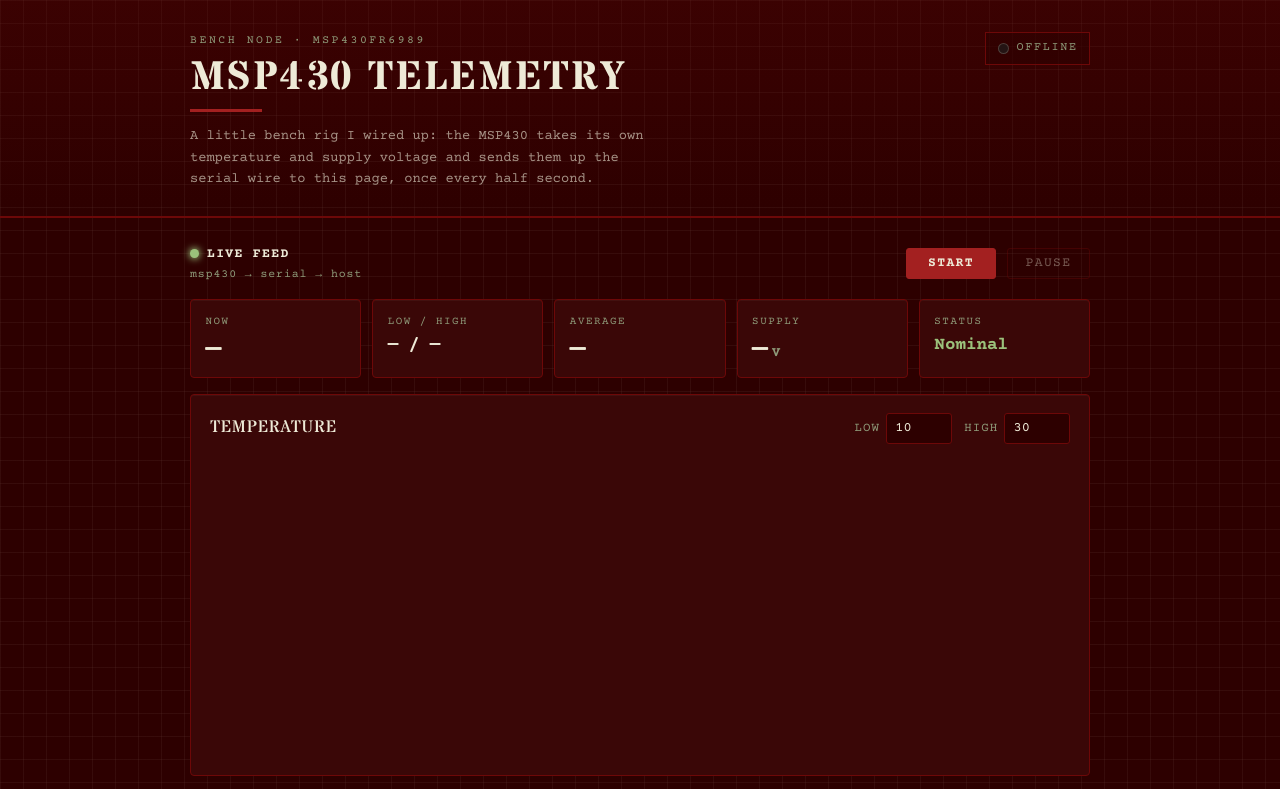
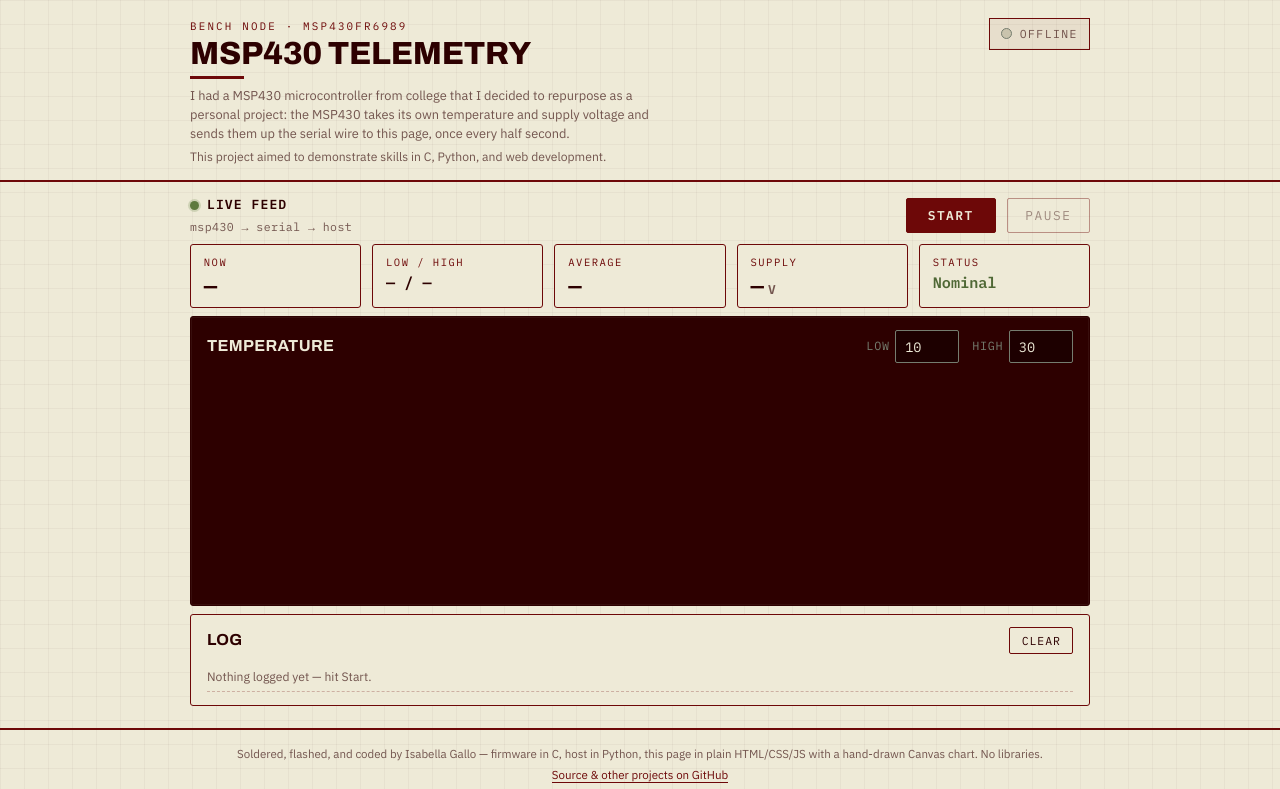
Before and after one commit to bg1750/msp430-telemetry-dashboard, a website with bundled scripts: page index.html in a window 1280 px wide. Shown: the top 789 px of the page. Built offline with nearby package versions, Linux system fonts and the light colour scheme.

Commit message:
ui: compact dashboard to fit one screen; refresh demo GIF
- Shrink the nameplate/header, drop chart height 300->220, and tighten
  paddings/gaps so the full dashboard (header through chart) fits a normal
  viewport without scrolling.
- Re-record the README demo GIF against the compact layout with the whole
  chart in frame, fixing the earlier bottom crop (also smaller: 2.1MB->1.5MB).

Co-Authored-By: Claude Opus 4.8 <noreply@anthropic.com>

```diff
--- a/css/styles.css
+++ b/css/styles.css
@@ -1,208 +1,187 @@
 :root {
-  /* Hand-built bench instrument: oxblood enamel, sage lamp, cream silkscreen. */
-  --maroon: #2D0000;      /* enamel base */
-  --panel: #3A0707;       /* raised panel */
-  --oxblood: #6D0808;     /* engraved rules, borders */
-  --oxblood-lit: #A32020; /* lit red: buttons, alarms */
-  --sage: #8E9A79;        /* silkscreen labels (brightened for legibility) */
-  --sage-glow: #9BC17B;   /* the lamp when it's lit (clear green) */
-  --cream: #EEEAD7;       /* ink: text + data */
-  --cream-dim: rgba(238, 234, 215, 0.62);
-  --grid: rgba(238, 234, 215, 0.05);
+  /* Engineering faceplate: cream panel, maroon ink, oxblood-red accent,
+     sage/green signal, with the chart sunk into a dark scope screen. */
+  --paper: #EEEAD7;       /* the faceplate (main window) */
+  --ink: #2D0000;         /* maroon ink: primary text */
+  --ink-soft: rgba(45, 0, 0, 0.64);
+  --red: #6D0808;         /* accent: rules, stamps, controls, alarm */
+  --red-lit: #8E1212;
+  --sage: #757D6F;        /* borders + dark-panel detail */
+  --green: #4F6835;       /* readable green: connected / ok text */
+  --green-lamp: #5E7A3E;  /* the lit lamp */
+  --screen: #2D0000;      /* embedded scope display */
+  --rule: rgba(109, 8, 8, 0.26);
 
-  /* literals the Canvas chart reads via getComputedStyle (no var() here) */
-  --line: rgba(238, 234, 215, 0.10);
-  --muted: rgba(238, 234, 215, 0.62);
-  --accent: #8FA87C;      /* scope trace — sage green */
-  --amber: rgba(238, 234, 215, 0.5);
-  --red: #A32020;
+  /* chart literals (it sits on the dark --screen) */
+  --chart-grid: rgba(238, 234, 215, 0.10);
+  --chart-muted: rgba(238, 234, 215, 0.55);
+  --chart-trace: #9BB46E; /* phosphor-green trace */
+  --chart-lo: rgba(238, 234, 215, 0.45);
+  --chart-hi: #C0472F;    /* bright red threshold, legible on the screen */
 
-  --font-display: "Stardos Stencil", ui-monospace, monospace;
-  --font-body: "Courier Prime", "Courier New", monospace;
-  --mono: "Courier Prime", ui-monospace, monospace;
+  --font-display: "Archivo", system-ui, sans-serif;
+  --font-body: "IBM Plex Sans", system-ui, sans-serif;
+  --font-mono: "IBM Plex Mono", ui-monospace, monospace;
 }
 
 * { box-sizing: border-box; }
 
 body {
   margin: 0;
-  color: var(--cream);
+  color: var(--ink);
   font-family: var(--font-body);
   line-height: 1.55;
-  background-color: var(--maroon);
-  /* faint engineering-pad grid */
+  background-color: var(--paper);
   background-image:
-    linear-gradient(var(--grid) 1px, transparent 1px),
-    linear-gradient(90deg, var(--grid) 1px, transparent 1px);
-  background-size: 23px 23px;
+    linear-gradient(rgba(45, 0, 0, 0.04) 1px, transparent 1px),
+    linear-gradient(90deg, rgba(45, 0, 0, 0.04) 1px, transparent 1px);
+  background-size: 24px 24px;
   -webkit-font-smoothing: antialiased;
 }
 
 .wrap { width: min(900px, 94vw); margin-inline: auto; }
 
-/* ---- Nameplate header ---- */
-.topbar {
-  border-bottom: 2px solid var(--oxblood);
-  padding: 2rem 0 1.6rem;
-  background: linear-gradient(180deg, rgba(109, 8, 8, 0.22), transparent);
-}
-.bar {
-  display: flex; align-items: flex-start; justify-content: space-between; gap: 1.2rem; flex-wrap: wrap;
-}
+/* ---- Nameplate ---- */
+.topbar { border-bottom: 2px solid var(--red); padding: 1.1rem 0 0.85rem; }
+.bar { display: flex; align-items: flex-start; justify-content: space-between; gap: 1.2rem; flex-wrap: wrap; }
 .eyebrow {
-  margin: 0 0 0.5rem; font-size: 0.72rem; letter-spacing: 0.22em; text-transform: uppercase;
-  color: var(--sage);
+  margin: 0 0 0.28rem; font-family: var(--font-mono); font-size: 0.68rem;
+  letter-spacing: 0.2em; text-transform: uppercase; color: var(--red);
 }
 .topbar h1 {
-  font-family: var(--font-display); font-weight: 700; font-size: clamp(1.6rem, 5vw, 2.5rem);
-  margin: 0; text-transform: uppercase; letter-spacing: 0.06em; color: var(--cream);
-  line-height: 1;
+  font-family: var(--font-display); font-weight: 800; font-size: clamp(1.4rem, 4vw, 2rem);
+  margin: 0; text-transform: uppercase; letter-spacing: -0.01em; line-height: 0.95; color: var(--ink);
 }
 .topbar h1::after {
-  content: ""; display: block; width: 4.5rem; height: 3px; margin-top: 0.7rem;
-  background: var(--oxblood-lit);
+  content: ""; display: block; width: 3.4rem; height: 3px; margin-top: 0.45rem; background: var(--red);
 }
-.tagline {
-  margin: 0.9rem 0 0; color: var(--cream-dim); font-size: 0.86rem; max-width: 56ch;
-}
+.tagline { margin: 0.5rem 0 0; color: var(--ink-soft); font-size: 0.8rem; line-height: 1.45; max-width: 62ch; }
+.note { margin: 0.3rem 0 0; color: var(--ink-soft); font-size: 0.76rem; max-width: 62ch; }
 
 /* ---- On-air lamp ---- */
 .conn {
-  display: flex; align-items: center; gap: 0.5rem; font-size: 0.74rem;
-  text-transform: uppercase; letter-spacing: 0.14em; color: var(--sage);
-  padding: 0.4rem 0.7rem; border: 1px solid var(--oxblood);
-  background: rgba(45, 0, 0, 0.6); white-space: nowrap;
+  display: flex; align-items: center; gap: 0.5rem; font-family: var(--font-mono);
+  font-size: 0.72rem; text-transform: uppercase; letter-spacing: 0.12em; color: var(--ink-soft);
+  padding: 0.4rem 0.7rem; border: 1px solid var(--red); background: rgba(109, 8, 8, 0.05); white-space: nowrap;
 }
 .conn .dot {
   width: 11px; height: 11px; border-radius: 50%;
-  background: #241414; border: 1px solid rgba(238, 234, 215, 0.2);
-  transition: background 0.3s, box-shadow 0.3s;
+  background: #c9c3ad; border: 1px solid var(--sage); transition: background 0.3s, box-shadow 0.3s;
 }
-.conn.on {
-  color: var(--sage-glow); border-color: var(--sage);
-}
+.conn.on { color: var(--green); border-color: var(--green-lamp); }
 .conn.on .dot {
-  background: var(--sage-glow); border-color: var(--sage-glow);
-  box-shadow: 0 0 8px 1px var(--sage-glow);
-  animation: lamp 2.4s ease-in-out infinite;
+  background: var(--green-lamp); border-color: var(--green);
+  box-shadow: 0 0 0 2px rgba(94, 122, 62, 0.25); animation: lamp 2.4s ease-in-out infinite;
 }
 @keyframes lamp {
-  0%, 100% { box-shadow: 0 0 6px 1px var(--sage-glow); }
-  50%      { box-shadow: 0 0 11px 2px var(--sage-glow); }
+  0%, 100% { box-shadow: 0 0 0 2px rgba(94, 122, 62, 0.22); }
+  50%      { box-shadow: 0 0 0 4px rgba(94, 122, 62, 0.14); }
 }
 
-main { padding: 1.6rem 0 3rem; display: flex; flex-direction: column; gap: 1rem; }
+main { padding: 0.8rem 0 1rem; display: flex; flex-direction: column; gap: 0.5rem; }
 
 /* ---- Controls ---- */
-.controls-bar {
-  display: flex; align-items: center; justify-content: space-between; gap: 1rem; flex-wrap: wrap;
-}
-.source-label { display: flex; flex-direction: column; gap: 0.1rem; }
+.controls-bar { display: flex; align-items: center; justify-content: space-between; gap: 1rem; flex-wrap: wrap; }
+.source-label { display: flex; flex-direction: column; gap: 0.15rem; }
 .live-tag {
-  display: inline-flex; align-items: center; gap: 0.5rem; font-size: 0.82rem; font-weight: 700;
-  text-transform: uppercase; letter-spacing: 0.1em; color: var(--cream);
+  display: inline-flex; align-items: center; gap: 0.5rem; font-family: var(--font-mono);
+  font-size: 0.82rem; font-weight: 600; text-transform: uppercase; letter-spacing: 0.08em; color: var(--ink);
 }
 .live-tag::before {
   content: ""; width: 9px; height: 9px; border-radius: 50%;
-  background: var(--sage-glow); box-shadow: 0 0 7px 1px var(--sage-glow);
+  background: var(--green-lamp); box-shadow: 0 0 0 2px rgba(94, 122, 62, 0.22);
 }
-.source-sub { font-size: 0.72rem; letter-spacing: 0.08em; color: var(--sage); }
+.source-sub { font-family: var(--font-mono); font-size: 0.72rem; letter-spacing: 0.04em; color: var(--ink-soft); }
 .ctrl-right { display: flex; align-items: center; gap: 0.7rem; flex-wrap: wrap; }
 
 select, input[type="number"] {
-  font-family: inherit; font-size: 0.85rem; color: var(--cream); background: var(--maroon);
-  border: 1px solid var(--oxblood); border-radius: 3px; padding: 0.4rem 0.55rem;
+  font-family: var(--font-mono); font-size: 0.85rem; color: var(--ink); background: var(--paper);
+  border: 1px solid var(--red); border-radius: 2px; padding: 0.4rem 0.55rem;
 }
-input[type="number"] { width: 66px; }
+input[type="number"] { width: 64px; }
 
 .primary {
-  background: var(--oxblood-lit); color: var(--cream); border: 1px solid var(--oxblood-lit);
-  border-radius: 3px; padding: 0.46rem 1.3rem; font-family: inherit; font-weight: 700;
-  font-size: 0.82rem; text-transform: uppercase; letter-spacing: 0.1em; cursor: pointer;
+  background: var(--red); color: var(--paper); border: 1px solid var(--red); border-radius: 2px;
+  padding: 0.48rem 1.3rem; font-family: var(--font-mono); font-weight: 600; font-size: 0.8rem;
+  text-transform: uppercase; letter-spacing: 0.12em; cursor: pointer;
 }
-.primary:hover:not(:disabled) { background: #c02a2a; border-color: #c02a2a; }
-.primary:disabled { opacity: 0.38; cursor: not-allowed; }
+.primary:hover:not(:disabled) { background: var(--red-lit); border-color: var(--red-lit); }
+.primary:disabled { opacity: 0.4; cursor: not-allowed; }
 
 .ghost {
-  background: transparent; color: var(--cream); border: 1px solid var(--oxblood);
-  border-radius: 3px; padding: 0.46rem 1.1rem; font-family: inherit; font-size: 0.82rem;
-  text-transform: uppercase; letter-spacing: 0.1em; cursor: pointer;
+  background: transparent; color: var(--ink); border: 1px solid var(--red); border-radius: 2px;
+  padding: 0.48rem 1.1rem; font-family: var(--font-mono); font-size: 0.8rem;
+  text-transform: uppercase; letter-spacing: 0.12em; cursor: pointer;
 }
-.ghost:hover:not(:disabled) { border-color: var(--sage); }
-.ghost:disabled { opacity: 0.38; cursor: not-allowed; }
+.ghost:hover:not(:disabled) { background: rgba(109, 8, 8, 0.08); }
+.ghost:disabled { opacity: 0.4; cursor: not-allowed; }
 .ghost.small { font-size: 0.72rem; padding: 0.3rem 0.7rem; letter-spacing: 0.08em; }
 
 button:focus-visible, select:focus-visible, input:focus-visible {
-  outline: 2px solid var(--sage-glow); outline-offset: 2px;
+  outline: 2px solid var(--red); outline-offset: 2px;
 }
 
 /* ---- Readout tiles ---- */
 .tiles { display: grid; grid-template-columns: repeat(5, 1fr); gap: 0.7rem; }
 .tile {
-  background: var(--panel); border: 1px solid var(--oxblood); border-radius: 4px;
-  padding: 0.85rem 0.9rem; display: flex; flex-direction: column; gap: 0.4rem;
-  box-shadow: inset 0 1px 0 rgba(238, 234, 215, 0.04);
+  background: var(--paper); border: 1px solid var(--red); border-radius: 3px;
+  padding: 0.6rem 0.8rem; display: flex; flex-direction: column; gap: 0.3rem;
 }
 .tile-label {
-  font-size: 0.68rem; text-transform: uppercase; letter-spacing: 0.14em; color: var(--sage);
+  font-family: var(--font-mono); font-size: 0.66rem; text-transform: uppercase;
+  letter-spacing: 0.14em; color: var(--red);
 }
 .tile-value {
-  font-size: 1.65rem; font-weight: 700; line-height: 1; color: var(--cream);
-  font-variant-numeric: tabular-nums;
+  font-family: var(--font-mono); font-size: 1.4rem; font-weight: 600; line-height: 1;
+  color: var(--ink); font-variant-numeric: tabular-nums;
 }
-.tile-value.small { font-size: 1.1rem; }
-.unit { font-size: 0.85rem; color: var(--sage); margin-left: 0.25rem; }
+.tile-value.small { font-size: 0.95rem; }
+.unit { font-family: var(--font-mono); font-size: 0.8rem; color: var(--ink-soft); margin-left: 0.25rem; }
 
-#statusTile.warn { border-color: var(--cream-dim); }
-#statusTile.alarm { border-color: var(--oxblood-lit); box-shadow: 0 0 10px rgba(163, 32, 32, 0.5); }
-#alarmState { color: var(--sage-glow); }
-#alarmState.warn { color: var(--cream); }
-#alarmState.alarm { color: var(--oxblood-lit); }
+#statusTile.warn { border-width: 2px; }
+#statusTile.alarm { border-width: 2px; background: rgba(109, 8, 8, 0.08); }
+#alarmState { color: var(--green); }
+#alarmState.warn { color: var(--red); }
+#alarmState.alarm { color: var(--red); font-weight: 600; }
 
 /* ---- Panels ---- */
-.card {
-  background: var(--panel); border: 1px solid var(--oxblood); border-radius: 4px;
-  padding: 1.1rem 1.2rem; box-shadow: inset 0 1px 0 rgba(238, 234, 215, 0.04);
-}
+.card { background: var(--paper); border: 1px solid var(--red); border-radius: 3px; padding: 0.8rem 1rem; }
 .card h2 {
-  font-family: var(--font-display); font-weight: 400; font-size: 1.05rem; margin: 0;
-  text-transform: uppercase; letter-spacing: 0.05em; color: var(--cream);
+  font-family: var(--font-display); font-weight: 700; font-size: 1rem; margin: 0;
+  text-transform: uppercase; letter-spacing: 0.02em; color: var(--ink);
 }
 .chart-head, .section-head {
   display: flex; align-items: center; justify-content: space-between; gap: 1rem;
-  margin-bottom: 0.9rem; flex-wrap: wrap;
+  margin-bottom: 0.55rem; flex-wrap: wrap;
 }
-.thresholds { display: flex; gap: 0.8rem; font-size: 0.78rem; color: var(--sage); }
-.thresholds label { display: flex; align-items: center; gap: 0.35rem; text-transform: uppercase; letter-spacing: 0.08em; }
+.thresholds { display: flex; gap: 0.8rem; font-family: var(--font-mono); font-size: 0.74rem; }
+.thresholds label { display: flex; align-items: center; gap: 0.35rem; text-transform: uppercase; letter-spacing: 0.06em; }
 canvas { width: 100%; height: auto; display: block; }
 
+/* the chart is sunk into a dark scope screen */
+.chart-card { background: var(--screen); border-color: var(--ink); box-shadow: inset 0 0 0 1px rgba(238, 234, 215, 0.06); }
+.chart-card h2 { color: var(--paper); }
+.chart-card .thresholds { color: var(--sage); }
+.chart-card input[type="number"] {
+  background: #1d0000; color: var(--paper); border-color: var(--sage);
+}
+
 /* ---- Running log ---- */
-.log {
-  list-style: none; margin: 0; padding: 0; font-size: 0.8rem;
-  max-height: 200px; overflow: auto; display: flex; flex-direction: column;
-}
-.log li {
-  display: flex; gap: 0.7rem; padding: 0.3rem 0;
-  border-bottom: 1px dashed rgba(109, 8, 8, 0.6);
-}
-.log .t { color: var(--sage); flex: none; }
-.log .m.ok { color: var(--sage-glow); }
-.log .m.warn { color: var(--cream); }
-.log .m.alarm { color: var(--oxblood-lit); }
-.log-empty { color: var(--cream-dim); }
+.log { list-style: none; margin: 0; padding: 0; font-family: var(--font-mono); font-size: 0.76rem; max-height: 56px; overflow: auto; }
+.log li { display: flex; gap: 0.7rem; padding: 0.3rem 0; border-bottom: 1px dashed var(--rule); }
+.log .t { color: var(--ink-soft); flex: none; }
+.log .m.ok { color: var(--green); }
+.log .m.warn { color: var(--red); }
+.log .m.alarm { color: var(--red); font-weight: 600; }
+.log-empty { color: var(--ink-soft); font-family: var(--font-body); }
 
 .sitefoot {
-  text-align: center; padding: 2rem 0 2.5rem; color: var(--cream-dim); font-size: 0.78rem;
-  border-top: 1px solid var(--oxblood); margin-top: 1rem;
+  text-align: center; padding: 0.7rem 0 0.8rem; color: var(--ink-soft); font-size: 0.72rem;
+  border-top: 2px solid var(--red); margin-top: 0.4rem;
 }
-.sitefoot a { color: var(--sage-glow); text-decoration: none; border-bottom: 1px solid var(--oxblood); }
-.sitefoot a:hover { border-bottom-color: var(--sage-glow); }
-.sitefoot p { margin: 0.35rem 0; }
+.sitefoot a { color: var(--red); text-decoration: none; border-bottom: 1px solid var(--red); }
+.sitefoot a:hover { color: var(--red-lit); }
+.sitefoot p { margin: 0.2rem 0; }
 
-@media (max-width: 760px) {
-  .tiles { grid-template-columns: repeat(2, 1fr); }
-}
-
-@media (prefers-reduced-motion: reduce) {
-  .conn.on .dot { animation: none; }
-}
+@media (max-width: 760px) { .tiles { grid-template-columns: repeat(2, 1fr); } }
+@media (prefers-reduced-motion: reduce) { .conn.on .dot { animation: none; } }
--- a/index.html
+++ b/index.html
@@ -4,7 +4,7 @@
   <meta charset="UTF-8" />
   <meta name="viewport" content="width=device-width, initial-scale=1.0" />
   <title>MSP430 Telemetry Dashboard</title>
-  <link href="https://fonts.googleapis.com/css2?family=Stardos+Stencil:wght@400;700&family=Courier+Prime:ital,wght@0,400;0,700;1,400&display=swap" rel="stylesheet" />
+  <link href="https://fonts.googleapis.com/css2?family=Archivo:wght@600;700;800&family=IBM+Plex+Mono:wght@400;500;600&family=IBM+Plex+Sans:wght@400;500&display=swap" rel="stylesheet" />
   <link rel="stylesheet" href="css/styles.css" />
 </head>
 <body>
@@ -13,7 +13,8 @@
       <div>
         <p class="eyebrow">Bench node · MSP430FR6989</p>
         <h1>MSP430 Telemetry</h1>
-        <p class="tagline">A little bench rig I wired up: the MSP430 takes its own temperature and supply voltage and sends them up the serial wire to this page, once every half second.</p>
+        <p class="tagline">I had a MSP430 microcontroller from college that I decided to repurpose as a personal project: the MSP430 takes its own temperature and supply voltage and sends them up the serial wire to this page, once every half second.</p>
+        <p class="note">This project aimed to demonstrate skills in C, Python, and web development.</p>
       </div>
       <div class="conn">
         <span class="dot" id="connDot"></span>
@@ -68,7 +69,7 @@
           <label>High <input type="number" id="hiThresh" value="30" step="0.5" /></label>
         </div>
       </div>
-      <canvas id="chart" width="820" height="300" aria-label="Telemetry chart"></canvas>
+      <canvas id="chart" width="820" height="220" aria-label="Telemetry chart"></canvas>
     </section>
 
     <!-- Log --------------------------------------------------------- -->
--- a/js/chart.js
+++ b/js/chart.js
@@ -6,7 +6,7 @@ export function StripChart(canvas) {
     // Handle high-DPI + responsive width.
     function resize() {
       const cssW = canvas.clientWidth || 820;
-      const cssH = 300;
+      const cssH = 220;
       canvas.width = cssW * dpr;
       canvas.height = cssH * dpr;
       ctx.setTransform(dpr, 0, 0, dpr, 0, 0);
@@ -19,15 +19,15 @@ export function StripChart(canvas) {
     // pull theme colors from CSS so the chart matches the stylesheet palette
     const css = getComputedStyle(canvas);
     const color = (name, fallback) => css.getPropertyValue(name).trim() || fallback;
-    const cGrid = color("--line", "rgba(238,234,215,0.10)");
-    const cMuted = color("--muted", "rgba(238,234,215,0.58)");
-    const cTrace = color("--accent", "#8FA87C");
-    const cAmber = color("--amber", "rgba(238,234,215,0.5)");
-    const cRed = color("--red", "#A32020");
+    const cGrid = color("--chart-grid", "rgba(238,234,215,0.10)");
+    const cMuted = color("--chart-muted", "rgba(238,234,215,0.55)");
+    const cTrace = color("--chart-trace", "#9BB46E");
+    const cAmber = color("--chart-lo", "rgba(238,234,215,0.45)");
+    const cRed = color("--chart-hi", "#C0472F");
 
     function draw(data, opts) {
       const w = canvas.clientWidth;
-      const h = 300;
+      const h = 220;
       ctx.clearRect(0, 0, w, h);
       if (!data.length) return;
 
@@ -45,7 +45,7 @@ export function StripChart(canvas) {
       // grid + y labels
       ctx.strokeStyle = cGrid;
       ctx.fillStyle = cMuted;
-      ctx.font = "11px 'Courier Prime', monospace";
+      ctx.font = "11px 'IBM Plex Mono', monospace";
       ctx.lineWidth = 1;
       for (let g = 0; g <= 4; g++) {
         const val = lo + (g / 4) * (hi - lo);
```
Also changed, not shown: README.md, 1 other file.
